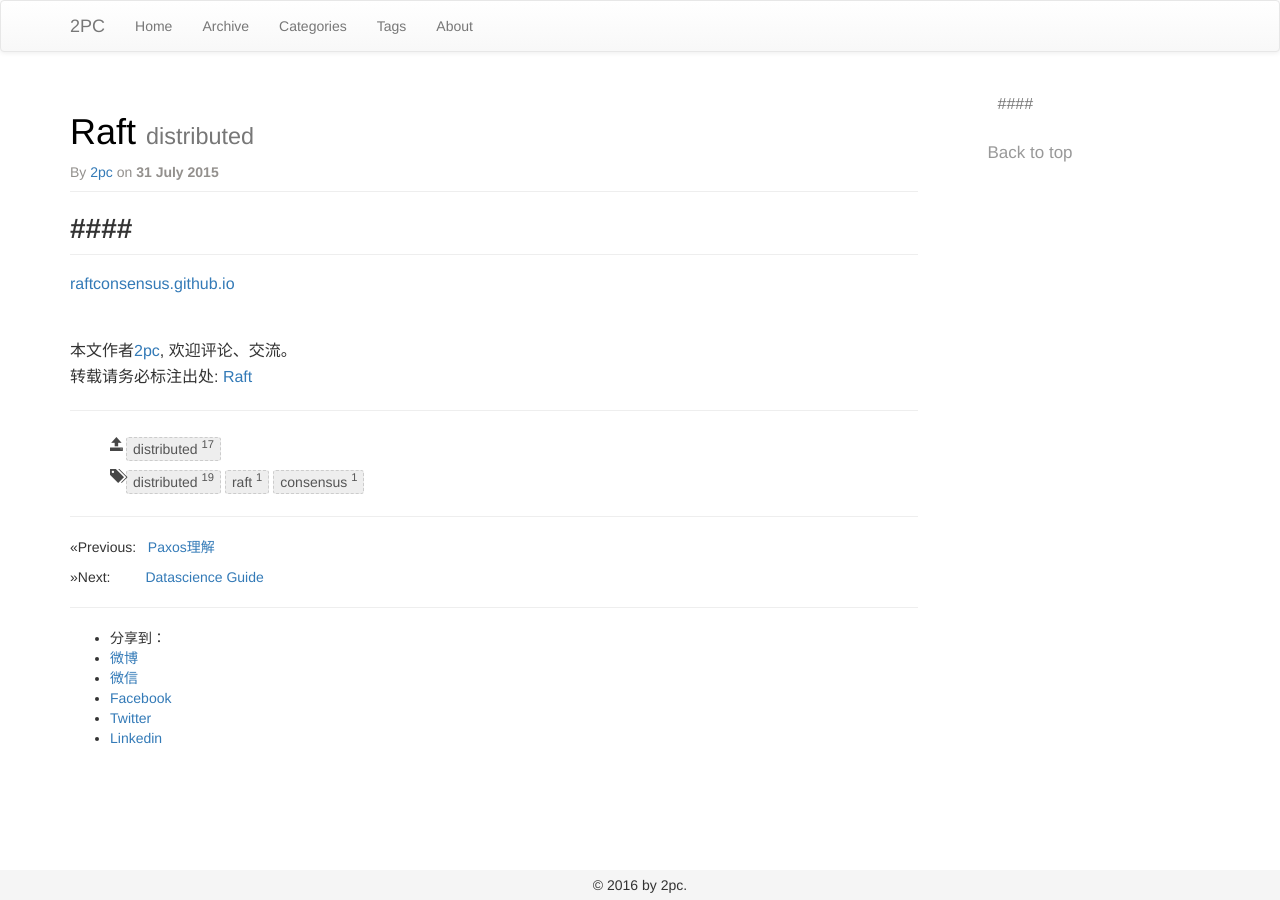
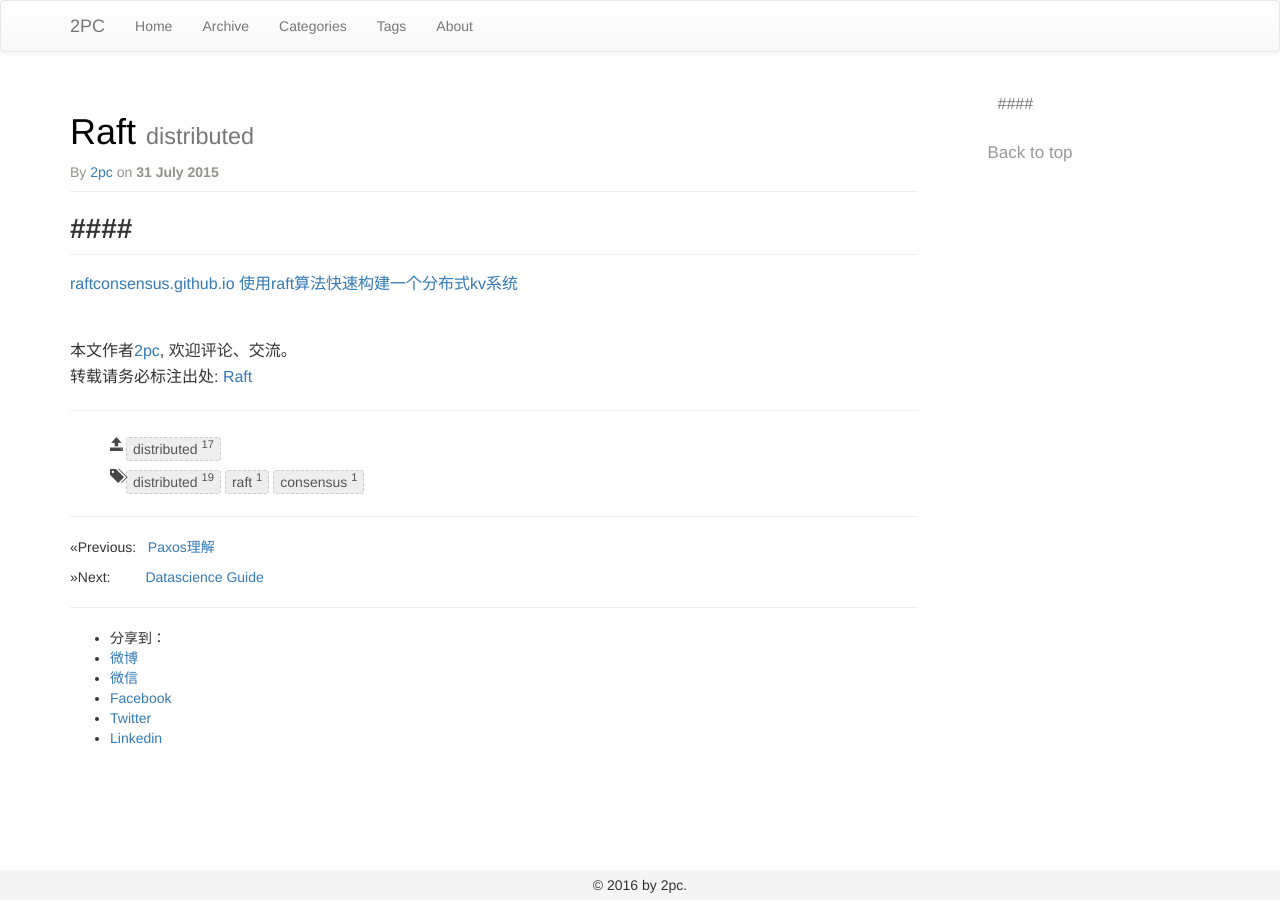
Before and after one commit to luyee/2pc.github.io, a Jekyll site: the page built from _posts/distributed/2015-07-31-raft.md, in a window 1280 px wide. Built offline with Jekyll 4.4.1, drawn with Linux system fonts in a browser that asks for light colours; comment, search, counter and statistics services are not loaded.

Commit message:
Update 2015-07-31-raft.md

```diff
--- a/_posts/distributed/2015-07-31-raft.md
+++ b/_posts/distributed/2015-07-31-raft.md
@@ -7,3 +7,4 @@ tags : [distributed, raft, consensus]
 ####
 ----------------------
 [raftconsensus.github.io](http://raftconsensus.github.io/#implementations)
+[使用raft算法快速构建一个分布式kv系统](http://qkldx.net/topic/134/%E4%BD%BF%E7%94%A8raft%E7%AE%97%E6%B3%95%E5%BF%AB%E9%80%9F%E6%9E%84%E5%BB%BA%E4%B8%80%E4%B8%AA%E5%88%86%E5%B8%83%E5%BC%8Fkv%E7%B3%BB%E7%BB%9F)
```
